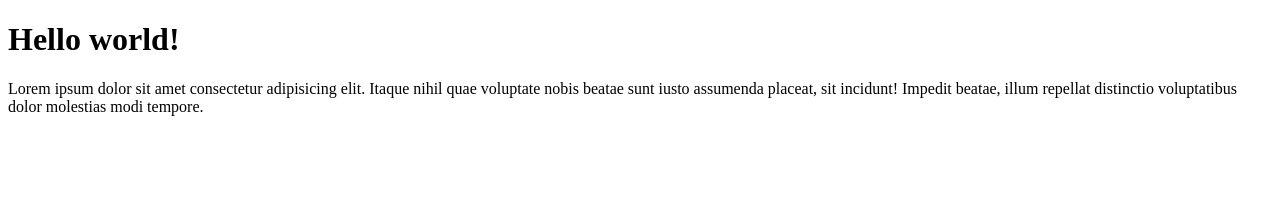
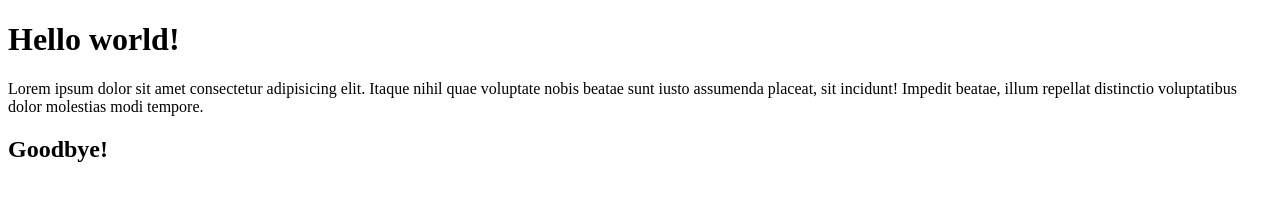
Before and after one commit to teaattkh/newhello, a plain HTML site: page index.html in a window 1280 px wide. Drawn offline with Linux system fonts and the light colour scheme.

Commit message:
added new header

```diff
--- a/index.html
+++ b/index.html
@@ -8,5 +8,7 @@
 <body>
     <h1>Hello world!</h1>
     <p>Lorem ipsum dolor sit amet consectetur adipisicing elit. Itaque nihil quae voluptate nobis beatae sunt iusto assumenda placeat, sit incidunt! Impedit beatae, illum repellat distinctio voluptatibus dolor molestias modi tempore.</p>
+
+    <h2>Goodbye!</h2>
 </body>
 </html>
```
